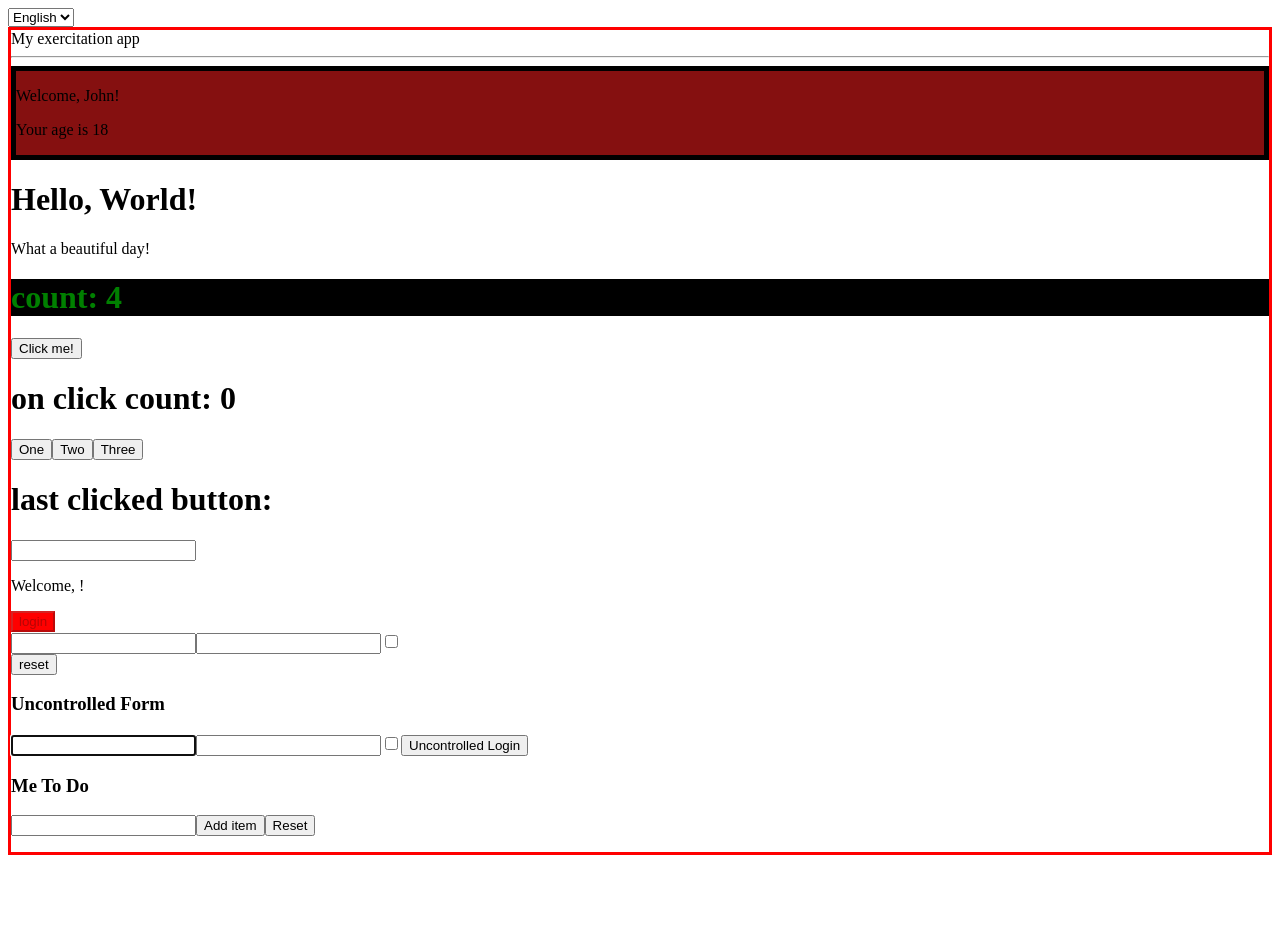
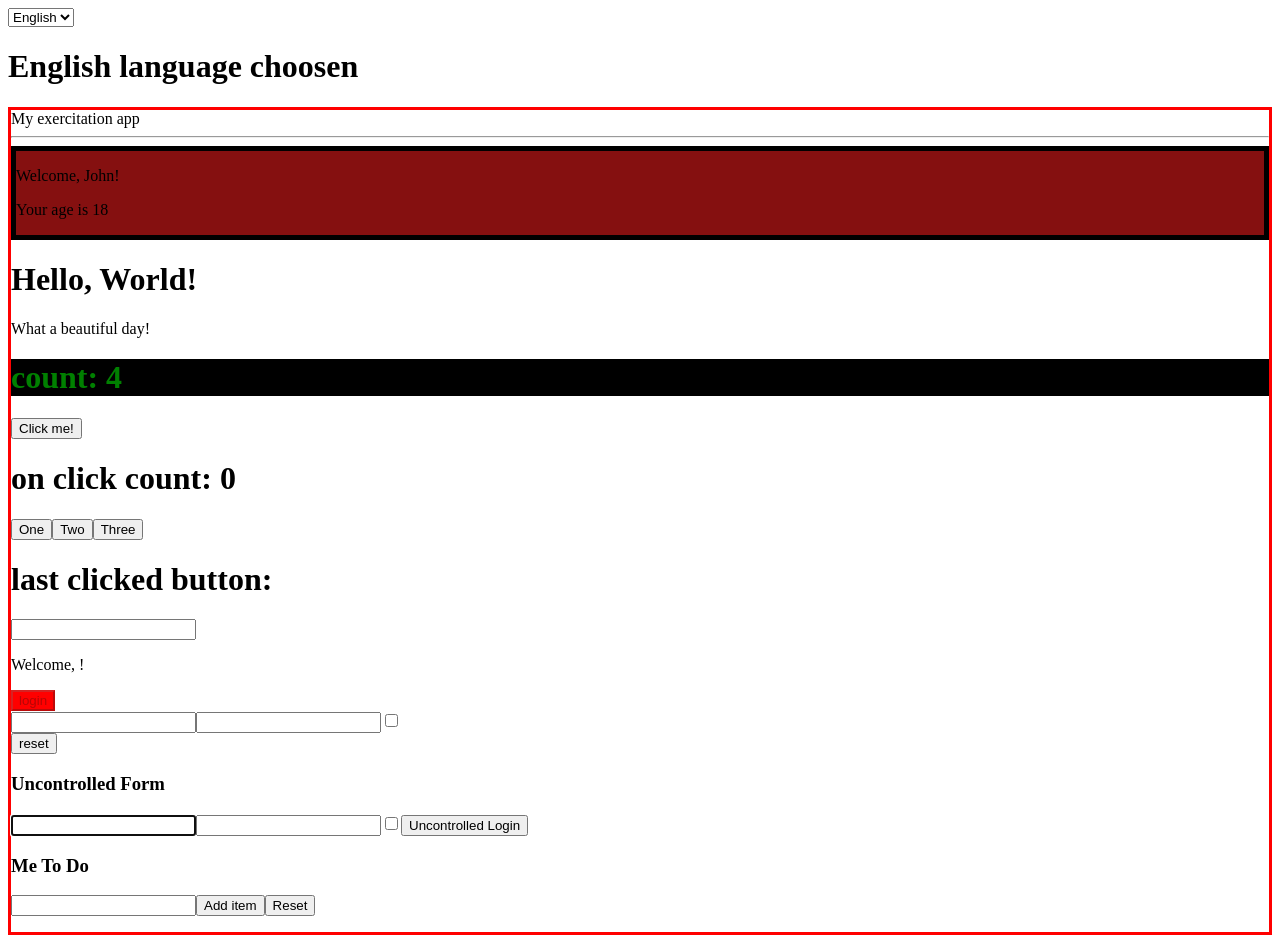
Before and after one commit to MarkupMonkey/react-project, a React (Create React App) app: page / in a window 1280 px wide. Before the commit the page ends 863 px from the top, so only its background shows below. Built offline with nearby package versions, Linux system fonts and the light colour scheme.

Commit message:
exercise context 02 done

```diff
--- a/src/DisplayLanguage.js
+++ b/src/DisplayLanguage.js
@@ -1,10 +1,21 @@
 import React from "react";
+import { LanguageContext } from "./LanguageContext";
 
-export class DisplayLanguage extends React.Component{
-    render(){
-        return(
+let Strings = {
+    en: { SELECTED_LANGUAGE: 'English language choosen' },
+    it: { SELECTED_LANGUAGE: 'Hai scelto lingua italiana' }
+}
+export class DisplayLanguage extends React.Component {
+    render() {
+        return (
             <>
-
+                <LanguageContext.Consumer>
+                    {language => {
+                        return <div>
+                            <h1>{Strings[language].SELECTED_LANGUAGE}</h1>
+                        </div>
+                    }}
+                </LanguageContext.Consumer>
             </>
         )
     }
```
